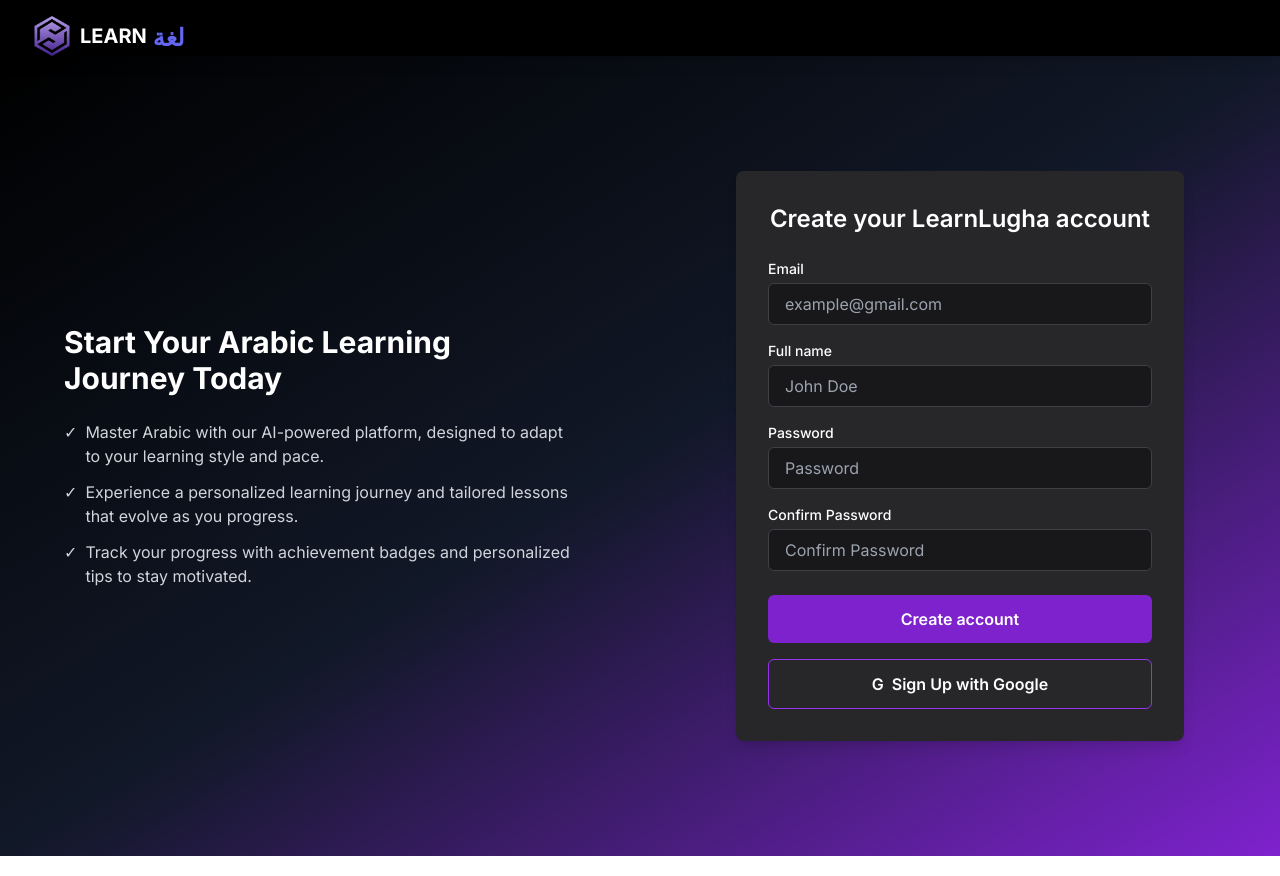
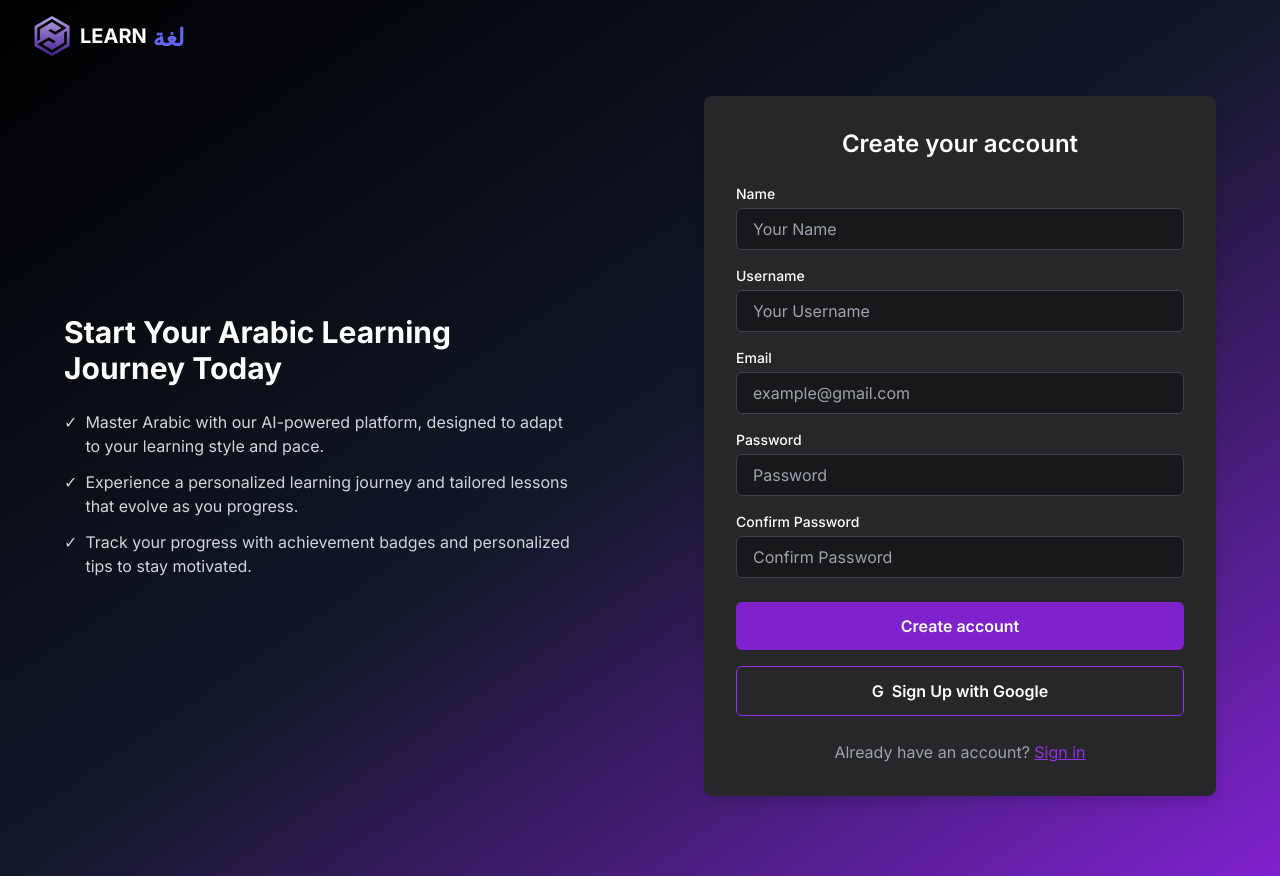
Before and after one commit to omar-t-ahmed/learn-lugha, a Next.js app: page /signup in a window 1280 px wide. Built offline with nearby package versions, Linux system fonts and the light colour scheme; no server answers.

Commit message:
add styling

```diff
--- a/src/app/api/users/route.ts
+++ b/src/app/api/users/route.ts
@@ -5,17 +5,21 @@ const prisma = new PrismaClient();
 
 export async function POST(req: Request) {
   try {
-    const { email, name }: { email: string; name?: string } = await req.json();
+    const { email, name, username }: { email: string; name?: string; username: string } = await req.json();
 
     const newUser: User = await prisma.user.create({
       data: {
         email,
         name,
+        username,
       },
     });
 
     return NextResponse.json(newUser, { status: 201 });
   } catch (error) {
+    console.error('Failed to create user:', error);
     return NextResponse.json({ error: 'Failed to create user' }, { status: 500 });
+  } finally {
+    await prisma.$disconnect(); // Properly close the Prisma Client connection
   }
 }
--- a/src/app/layout.tsx
+++ b/src/app/layout.tsx
@@ -18,7 +18,7 @@ export default function RootLayout({
   return (
     <html lang="en">
       <body className={inter.className}>
-        <Navbar/>
+        {/* <Navbar/> */}
         {children}
         </body>
     </html>
--- a/src/app/login/page.tsx
+++ b/src/app/login/page.tsx
@@ -4,19 +4,20 @@ import { useState } from 'react';
 import { auth } from '@/firebase';
 import { signInWithEmailAndPassword } from 'firebase/auth';
 import { useRouter } from 'next/navigation';
+import Navbar from '@/components/Navbar';
 
 export default function Login() {
   const [email, setEmail] = useState('');
   const [password, setPassword] = useState('');
-  const [error, setError] = useState<string | null>(null); // State for error messages
+  const [error, setError] = useState<string | null>(null);
   const router = useRouter();
 
   const handleLogin = async (e: React.FormEvent) => {
     e.preventDefault();
-    setError(null); // Clear previous error messages
+    setError(null);
     try {
       await signInWithEmailAndPassword(auth, email, password);
-      router.push('/lessons'); // Redirect to the lessons page
+      router.push('/lessons');
     } catch (error: any) {
       if (error.code === 'auth/invalid-email') {
         setError('Invalid email address.');
@@ -31,54 +32,63 @@ export default function Login() {
   };
 
   return (
-    <div className="min-h-screen flex flex-col items-center bg-gradient-to-br from-black via-black to-purple-700 text-white">
-      <main className="flex flex-col items-center justify-center w-full max-w-7xl mx-auto px-6 py-10">
-        <h1 className="text-4xl md:text-5xl font-extrabold text-white mb-8">Login</h1>
-        <form onSubmit={handleLogin} className="bg-gray-900 p-6 rounded-lg shadow-md w-full max-w-md">
+    <div className="bg-gradient-to-br from-black via-gray-900 to-purple-700 min-h-screen">
+      <Navbar />
+      <div className="flex items-center justify-center p-6 md:p-16 mt-10 md:mt-20">
+        <form onSubmit={handleLogin} className="bg-zinc-800 p-6 md:p-8 rounded-lg shadow-lg w-full max-w-lg">
+          <h1 className="text-2xl font-semibold mb-6 text-center text-white">Sign in</h1>
           {error && (
             <div className="mb-4 p-4 bg-red-600 text-white rounded-md">
               {error}
             </div>
           )}
           <div className="mb-4">
-            <label className="block text-gray-400 text-sm font-bold mb-2" htmlFor="email">
+            <label className="block text-white text-sm font-medium mb-2" htmlFor="email">
               Email
             </label>
             <input
               type="email"
               id="email"
-              className="w-full px-3 py-2 border border-gray-600 bg-zinc-900 text-white rounded-md focus:outline-none"
-              placeholder="Enter your email"
               value={email}
               onChange={(e) => setEmail(e.target.value)}
+              className="w-full px-4 py-3 border border-zinc-700 bg-zinc-900 text-white rounded-md focus:outline-none focus:ring-2 focus:ring-purple-500"
+              placeholder="Enter your email"
               required
             />
           </div>
+
           <div className="mb-4">
-            <label className="block text-gray-400 text-sm font-bold mb-2" htmlFor="password">
+            <label className="block text-white text-sm font-medium mb-2" htmlFor="password">
               Password
             </label>
             <input
               type="password"
               id="password"
-              className="w-full px-3 py-2 border border-gray-600 bg-zinc-900 text-white rounded-md focus:outline-none"
-              placeholder="Enter your password"
               value={password}
               onChange={(e) => setPassword(e.target.value)}
+              className="w-full px-4 py-3 border border-zinc-700 bg-zinc-900 text-white rounded-md focus:outline-none focus:ring-2 focus:ring-purple-500"
+              placeholder="Enter your password"
               required
             />
           </div>
+
           <button
             type="submit"
-            className="w-full py-2 px-4 bg-purple-500 hover:bg-purple-600 text-white font-bold rounded-md"
+            className="w-full py-3 bg-purple-700 hover:bg-purple-800 text-white font-semibold rounded-md"
           >
-            Login
+            Sign in
           </button>
+
+          <div className="mt-6 text-center">
+            <p className="text-gray-400">
+              New to LearnLugha?{" "}
+              <a href="/signup" className="text-purple-600 hover:text-purple-700 underline">
+                Create an account
+              </a>
+            </p>
+          </div>
         </form>
-      </main>
-      <footer className="mb-5">
-        <p className="text-center text-gray-400">© 2024 LearnLugha. All rights reserved.</p>
-      </footer>
+      </div>
     </div>
   );
 }
--- a/src/app/signup/page.tsx
+++ b/src/app/signup/page.tsx
@@ -1,55 +1,137 @@
 "use client";
 
-import { useState } from 'react';
-import { useRouter } from 'next/navigation';
-import { auth } from '@/firebase';
-import { createUserWithEmailAndPassword } from 'firebase/auth';
+import { useState } from "react";
+import { useRouter } from "next/navigation";
+import { auth } from "@/firebase";
+import { createUserWithEmailAndPassword } from "firebase/auth";
+import { PrismaClient } from "@prisma/client";
 import Navbar from "@/components/Navbar";
 
+const prisma = new PrismaClient();
+
 export default function SignUp() {
-  const [email, setEmail] = useState('');
-  const [password, setPassword] = useState('');
+  const [name, setName] = useState("");
+  const [username, setUsername] = useState("");
+  const [email, setEmail] = useState("");
+  const [password, setPassword] = useState("");
   const router = useRouter();
 
   const handleSignUp = async (e: React.FormEvent) => {
     e.preventDefault();
 
     try {
-      await createUserWithEmailAndPassword(auth, email, password);
-      router.push('/lessons');
+      // Create the user with Firebase Authentication
+      const userCredential = await createUserWithEmailAndPassword(
+        auth,
+        email,
+        password
+      );
+
+      // Extract the user UID from Firebase
+      const userUID = userCredential.user.uid;
+
+      // Store the additional user information in MongoDB
+      await prisma.user.create({
+        data: {
+          id: userUID, // Using Firebase UID as the MongoDB ID
+          name: name,
+          username: username,
+          email: email,
+        },
+      });
+
+      // Redirect to the lessons page
+      router.push("/lessons");
     } catch (error) {
-      console.error('Error signing up:', error);
+      console.error("Error signing up:", error);
     }
   };
 
   return (
-    <div className="min-h-screen flex bg-gradient-to-br from-black via-gray-900 to-purple-700">
-      <div className="flex-1 flex flex-col justify-center p-10">
-        <div className="max-w-lg mx-auto">
-          <h2 className="text-white text-3xl font-bold mb-6">Start Your Arabic Learning Journey Today</h2>
+    <div className="bg-gradient-to-br from-black via-gray-900 to-purple-700">
+      <Navbar />
+      <div className="min-h-screen flex flex-col md:flex-row md:pb-10">
+        <div className="hidden md:flex md:flex-1 md:flex-col md:justify-center md:items-center p-10">
+          <div className="z-10 max-w-lg mx-auto text-left">
+            <h2 className="text-white text-3xl font-bold mb-6">
+              Start Your Arabic Learning Journey Today
+            </h2>
             <ul className="text-gray-300 space-y-3">
-            <li className="flex items-start">
+              <li className="flex items-start justify-center">
                 <span className="mr-2">✓</span>
-              <span>Master Arabic with our AI-powered platform, designed to adapt to your learning style and pace.</span>
+                <span>
+                  Master Arabic with our AI-powered platform, designed to adapt
+                  to your learning style and pace.
+                </span>
               </li>
-            <li className="flex items-start">
+              <li className="flex items-start justify-center">
                 <span className="mr-2">✓</span>
-              <span>Experience a personalized learning journey and tailored lessons that evolve as you progress.</span>
+                <span>
+                  Experience a personalized learning journey and tailored
+                  lessons that evolve as you progress.
+                </span>
               </li>
-            <li className="flex items-start">
+              <li className="flex items-start justify-center">
                 <span className="mr-2">✓</span>
-              <span>Track your progress with achievement badges and personalized tips to stay motivated.</span>
+                <span>
+                  Track your progress with achievement badges and personalized
+                  tips to stay motivated.
+                </span>
               </li>
             </ul>
           </div>
         </div>
 
-      <div className="flex-1 flex items-center justify-center p-10">
-        <form onSubmit={handleSignUp} className="bg-zinc-800 p-8 rounded-lg shadow-lg w-full max-w-md">
-          <h1 className="text-2xl font-semibold mb-6 text-center text-white">Create your LearnLugha account</h1>
+        <div className="z-10 flex-1 flex items-center justify-center p-4 md:p-10">
+          <form
+            onSubmit={handleSignUp}
+            className="bg-zinc-800 p-6 md:p-8 rounded-lg shadow-lg w-full max-w-lg md:max-w-lg"
+          >
+            <h1 className="text-2xl font-semibold mb-6 text-center text-white">
+              Create your account
+            </h1>
 
             <div className="mb-4">
-            <label className="block text-white text-sm font-medium mb-1" htmlFor="email">
+              <label
+                className="block text-white text-sm font-medium mb-1"
+                htmlFor="name"
+              >
+                Name
+              </label>
+              <input
+                type="text"
+                id="name"
+                value={name}
+                onChange={(e) => setName(e.target.value)}
+                className="w-full px-4 py-2 border border-zinc-700 bg-zinc-900 text-white rounded-md focus:outline-none focus:ring-2 focus:ring-purple-500"
+                placeholder="Your Name"
+                required
+              />
+            </div>
+
+            <div className="mb-4">
+              <label
+                className="block text-white text-sm font-medium mb-1"
+                htmlFor="username"
+              >
+                Username
+              </label>
+              <input
+                type="text"
+                id="username"
+                value={username}
+                onChange={(e) => setUsername(e.target.value)}
+                className="w-full px-4 py-2 border border-zinc-700 bg-zinc-900 text-white rounded-md focus:outline-none focus:ring-2 focus:ring-purple-500"
+                placeholder="Your Username"
+                required
+              />
+            </div>
+
+            <div className="mb-4">
+              <label
+                className="block text-white text-sm font-medium mb-1"
+                htmlFor="email"
+              >
                 Email
               </label>
               <input
@@ -64,20 +146,10 @@ export default function SignUp() {
             </div>
 
             <div className="mb-4">
-            <label className="block text-white text-sm font-medium mb-1" htmlFor="full-name">
-              Full name
-            </label>
-            <input
-              type="text"
-              id="full-name"
-              className="w-full px-4 py-2 border border-zinc-700 bg-zinc-900 text-white rounded-md focus:outline-none focus:ring-2 focus:ring-purple-500"
-              placeholder="John Doe"
-              required
-            />
-          </div>
-
-          <div className="mb-4">
-            <label className="block text-white text-sm font-medium mb-1" htmlFor="password">
+              <label
+                className="block text-white text-sm font-medium mb-1"
+                htmlFor="password"
+              >
                 Password
               </label>
               <input
@@ -92,7 +164,10 @@ export default function SignUp() {
             </div>
 
             <div className="mb-6">
-            <label className="block text-white text-sm font-medium mb-1" htmlFor="confirm-password">
+              <label
+                className="block text-white text-sm font-medium mb-1"
+                htmlFor="confirm-password"
+              >
                 Confirm Password
               </label>
               <input
@@ -117,7 +192,17 @@ export default function SignUp() {
             >
               <span className="mr-2">G</span> Sign Up with Google
             </button>
+
+            <div className="mt-6 text-center">
+              <p className="text-gray-400">
+                Already have an account?{" "}
+                <a href="/login" className="text-purple-600 hover:text-purple-700 underline">
+                  Sign in
+                </a>
+              </p>
+            </div>
           </form>
+        </div>
       </div>
     </div>
   );
--- a/src/components/Navbar.tsx
+++ b/src/components/Navbar.tsx
@@ -7,7 +7,7 @@ import logo from '../../public/LEARN LUGHA.png';
 
 const Navbar = () => {
     return (
-        <nav className="sticky z-[100] h-14 py-2 inset-x-0 top-0 w-full text-white shadow-lg bg-black ">
+        <nav className="sticky z-[100] flex items-center h-14 py-4 pt-8 inset-x-0 top-0 w-full text-white ">
                 <div className="flex h-14 items-center justify-between">
                     <div className="flex justify-center items-center">
                         <Image
```
Also changed, not shown: src/app/globals.css (+45 -4 lines), 1 other file (tests, documents, lock files or other folders). Lines whose indentation alone changed are shown as unchanged.
